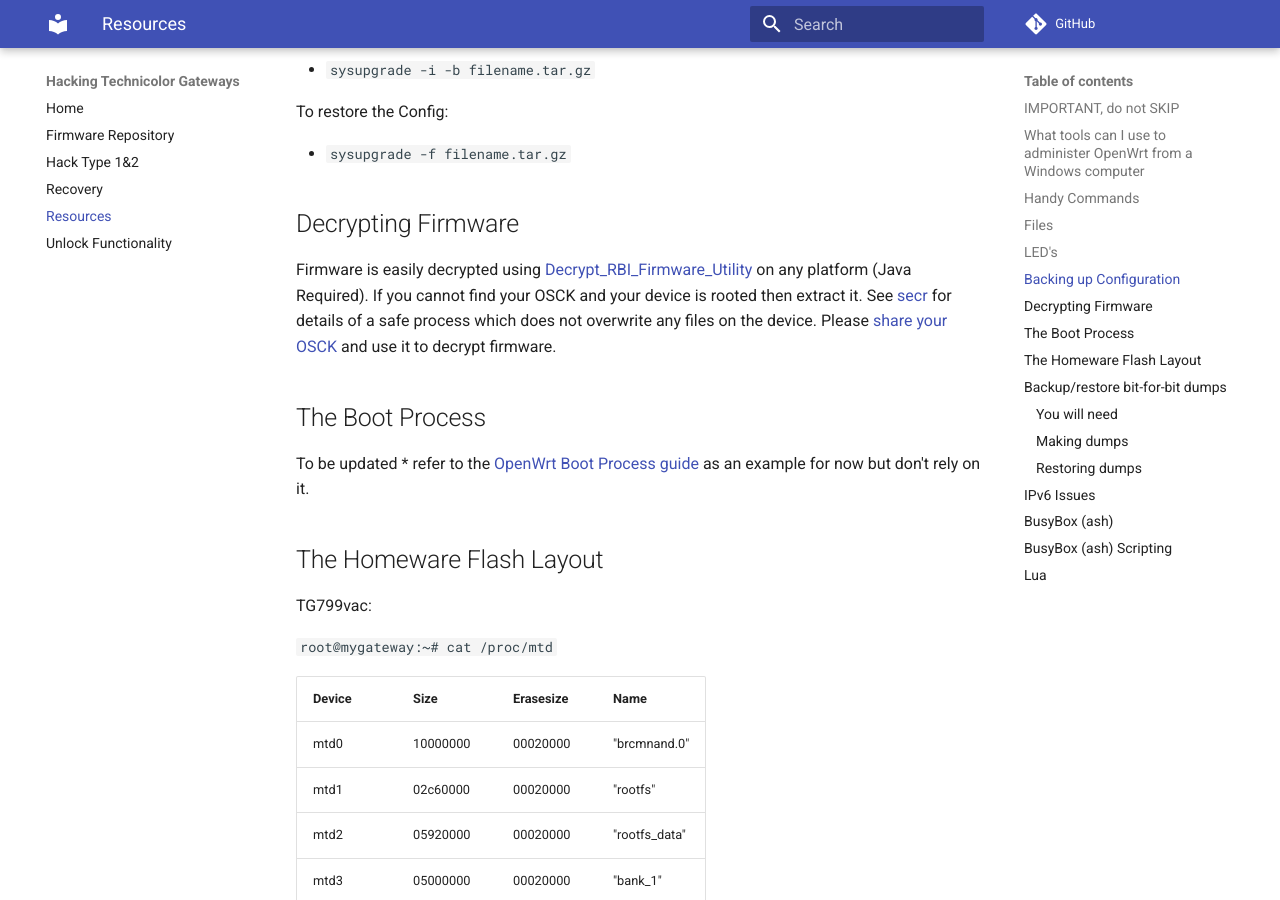
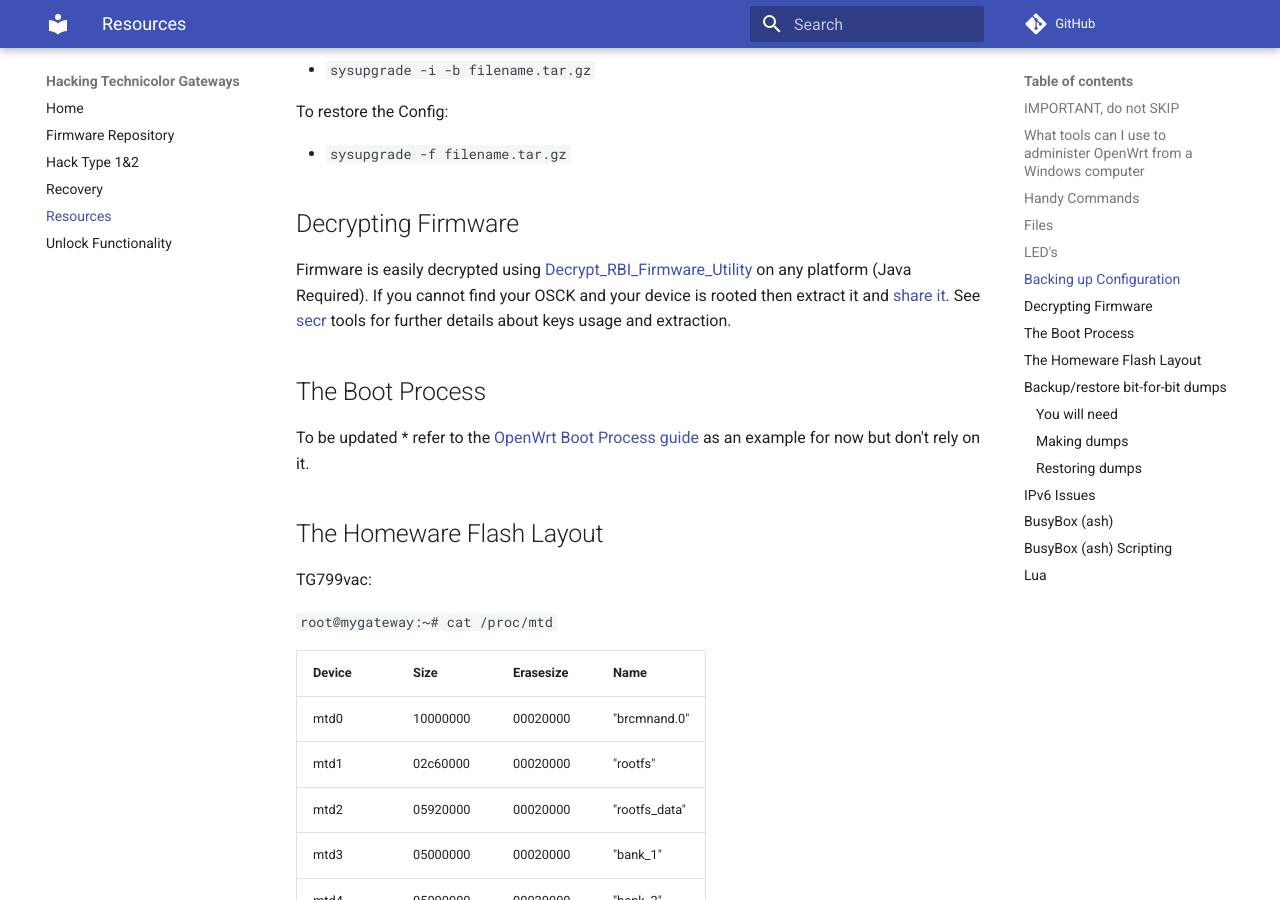
Before and after one commit to hack-technicolor/hack-technicolor, an MkDocs documentation site: the page built from docs/Resources.md, in a window 1280 px wide and 900 px high, scrolled down 2801 px. Built offline with MkDocs 1.6.1 and Material for MkDocs 9.7.7, drawn with Linux system fonts in a browser that asks for light colours; comment, search, counter and statistics services are not loaded.

Commit message:
Upload known keys

```diff
--- a/docs/Resources.md
+++ b/docs/Resources.md
@@ -114,7 +114,7 @@ To restore the Config:
 
 ## Decrypting Firmware
 
-Firmware is easily decrypted using [Decrypt_RBI_Firmware_Utility](https://github.com/Ansuel/Decrypt_RBI_Firmware_Utility/releases) on any platform (Java Required). If you cannot find your OSCK and your device is rooted then extract it. See [secr](https://github.com/pedro-n-rocha/secr) for details of a safe process which does not overwrite any files on the device. Please [share your OSCK](https://github.com/Ansuel/Decrypt_RBI_Firmware_Utility/issues/new) and use it to decrypt firmware.
+Firmware is easily decrypted using [Decrypt_RBI_Firmware_Utility](https://github.com/Ansuel/Decrypt_RBI_Firmware_Utility/releases) on any platform (Java Required). If you cannot find your OSCK and your device is rooted then extract it and [share it](https://github.com/kevdagoat/hack-technicolor/upload/master/osck). See [secr](https://github.com/pedro-n-rocha/secr) tools for further details about keys usage and extraction.
 
 ## The Boot Process
 
```
Also changed, not shown: 13 other files.
